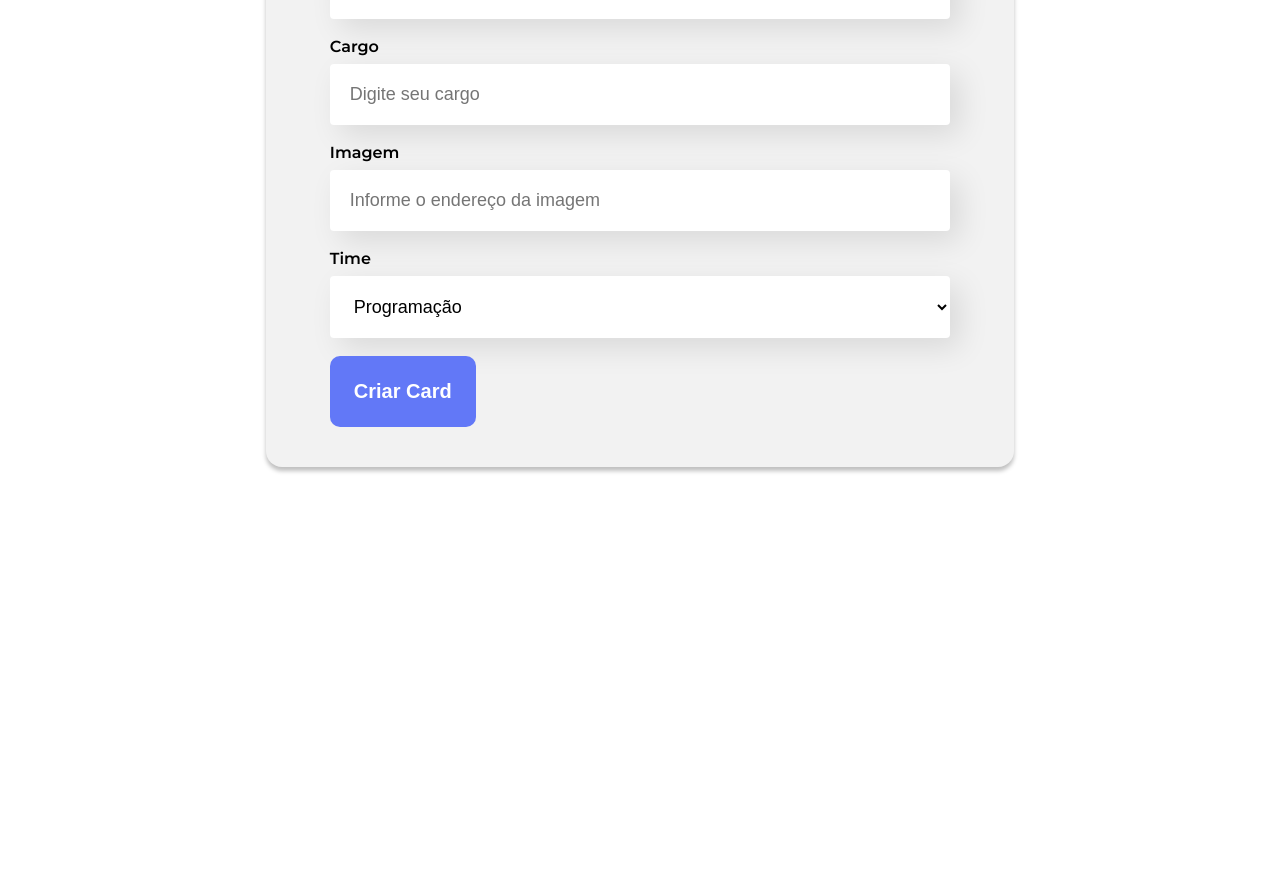
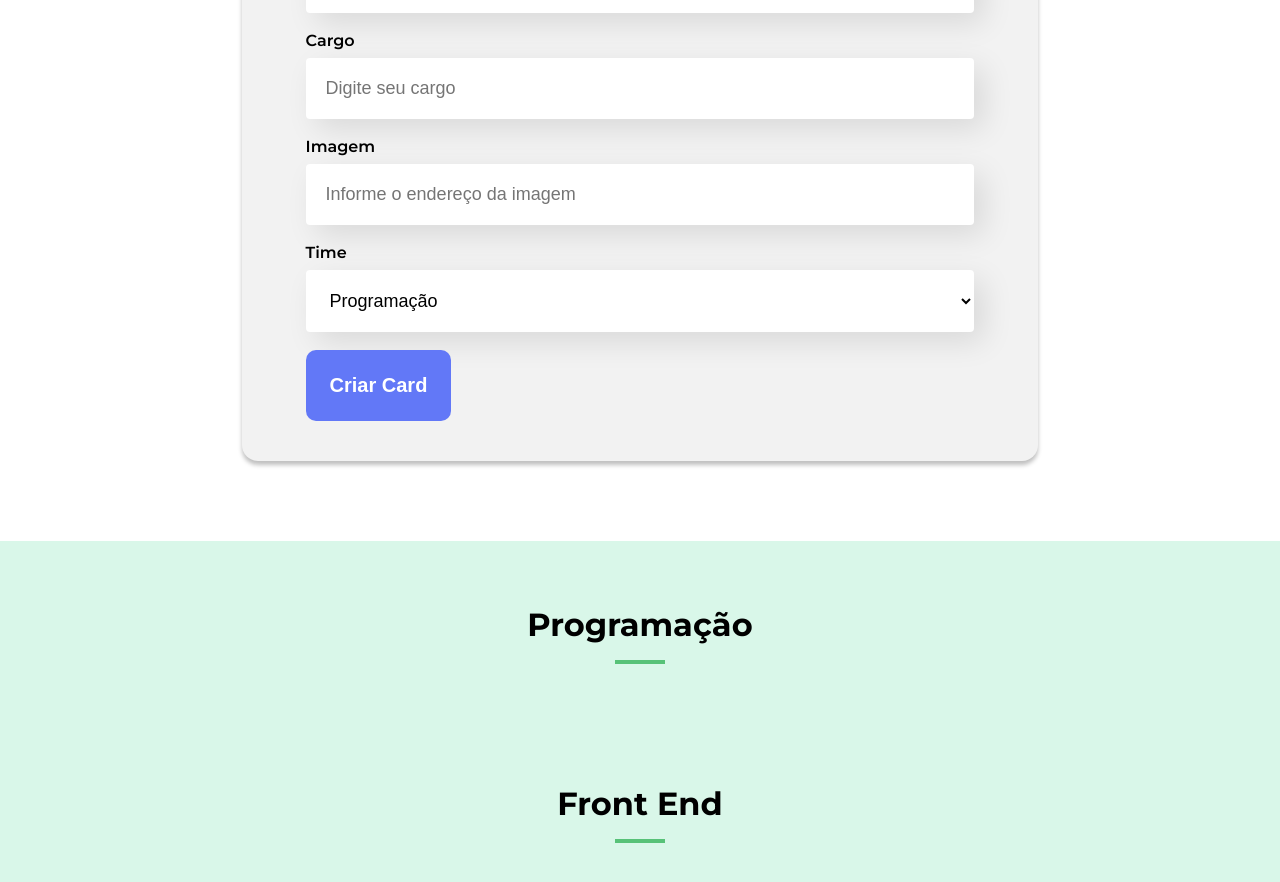
Before and after one commit to gabrielredu/alura, a React (Create React App) app in the folder 03-formacao-react-com-javascript/01-react-desenvolvendo-com-javascript/organo/: page / in a window 1280 px wide. Shown: the part 762-1644 px from the top of the page. Before the commit the page ends 1309 px from the top, so only its background shows below. Built offline with nearby package versions, Linux system fonts and the light colour scheme.

Commit message:
Aula 4 atividade 3

```diff
--- a/03-formacao-react-com-javascript/01-react-desenvolvendo-com-javascript/organo/src/App.js
+++ b/03-formacao-react-com-javascript/01-react-desenvolvendo-com-javascript/organo/src/App.js
@@ -1,11 +1,24 @@
+import { useState } from 'react';
 import Banner from './components/Banner';
 import Formulario from './components/Formulario';
+import Time from './components/Time';
 
 function App() {
+
+  const [colaboradores, setColaboradores] = useState([])
+
+  function colaboradorCadastrado(colaborador) {
+    setColaboradores([...colaboradores, colaborador])
+  }
+
   return (
     <div>
       <Banner />
-      <Formulario />
+      <Formulario
+        novoColaborador={colaborador => colaboradorCadastrado(colaborador)}
+      />
+      <Time nomeTime="Programação" />
+      <Time nomeTime="Front End" />
     </div>
   );
 }
--- a/03-formacao-react-com-javascript/01-react-desenvolvendo-com-javascript/organo/src/components/Formulario/index.js
+++ b/03-formacao-react-com-javascript/01-react-desenvolvendo-com-javascript/organo/src/components/Formulario/index.js
@@ -4,16 +4,22 @@ import CampoTexto from '../CampoTexto';
 import ListaSuspensa from '../ListaSuspensa';
 import './Formulario.css';
 
-const Formulario = () => {
+const Formulario = (props) => {
 
     const [nome, setNome] = useState('')
     const [cargo, setCargo] = useState('')
     const [img, setImg] = useState('')
-    const [time, setTime] = useState('')
+    const [time, setTime] = useState('Selecione uma opção')
 
     function onSubmit (e) {
         e.preventDefault();
         console.log(`Os dados do formulário são: Nome: ${nome}, Cargo: ${cargo}, URL da imagem: ${img} e o Time: ${time}`);
+        props.novoColaborador({
+            nome,
+            cargo,
+            img,
+            time
+        })
     }
 
     const times = [
--- /dev/null
+++ b/03-formacao-react-com-javascript/01-react-desenvolvendo-com-javascript/organo/src/components/Time/Time.css
@@ -0,0 +1,26 @@
+.time {
+    --bg-claro: #d9f7e9;
+    --bg-escuro: #57c278;
+
+    background-color: var(--bg-claro);
+    padding: 32px;
+    text-align: center;
+}
+
+.time h3 {
+    font-size: 32px;
+    position: relative;
+    margin-bottom: 44px;
+}
+
+.time h3::after {
+    --width: 50px;
+
+    position: absolute;
+    background-color: var(--bg-escuro);
+    content: '';
+    width: var(--width);
+    height: 4px;
+    bottom: -20px;
+    left: calc((100% - var(--width)) / 2);
+}
--- /dev/null
+++ b/03-formacao-react-com-javascript/01-react-desenvolvendo-com-javascript/organo/src/components/Time/index.js
@@ -0,0 +1,13 @@
+import './Time.css';
+
+const Time = (props) => {
+    return (
+        <section className='time'>
+            <h3>
+                {props.nomeTime}
+            </h3>
+        </section>
+    )
+}
+
+export default Time;
--- a/03-formacao-react-com-javascript/01-react-desenvolvendo-com-javascript/organo/src/index.css
+++ b/03-formacao-react-com-javascript/01-react-desenvolvendo-com-javascript/organo/src/index.css
@@ -3,7 +3,6 @@
 body {
   margin: 0;
   font-family: 'Montserrat', sans-serif;
-  font-family: 'Prata', serif;
   -webkit-font-smoothing: antialiased;
   -moz-osx-font-smoothing: grayscale;
 }
```
